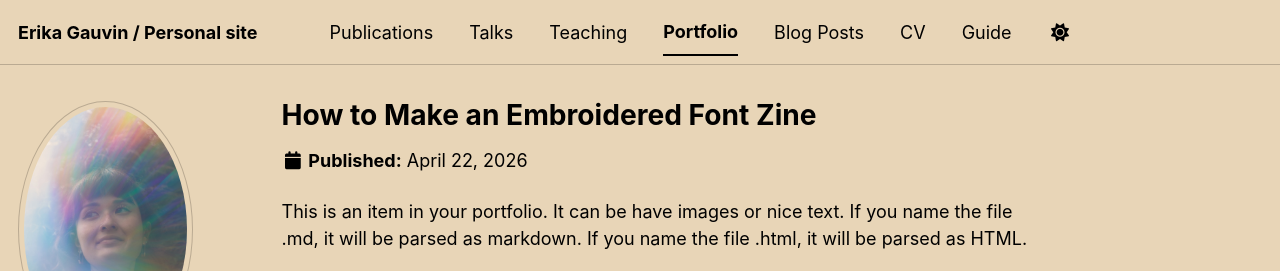
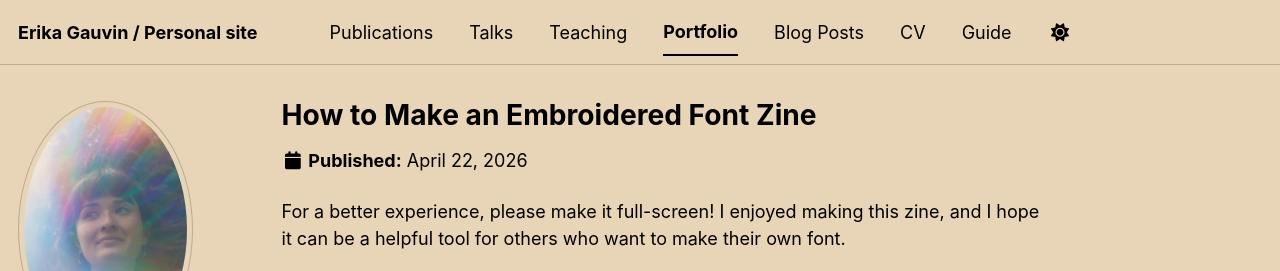
Before and after one commit to ecgauvin/about, a Jekyll site: the page built from _portfolio/portfolio-1.md, in a window 1280 px wide and 1184 px high, cut to the strip 0-271 px from the top of the window. Built offline with Jekyll 4.4.1, drawn with Linux system fonts in a browser that asks for light colours; a script bundle is joined from its source files by our own code; library files that are not in the unit come from our copies.

Commit message:
Update portfolio-1.md

```diff
--- a/_portfolio/portfolio-1.md
+++ b/_portfolio/portfolio-1.md
@@ -1,9 +1,9 @@
 ---
 title: "How to Make an Embroidered Font Zine"
-excerpt: "My little zine of my journey on how to turn my embroidered letters into a font <3<br/><img src='/images/500x300.png'>"
+excerpt: "My little zine of my journey on how to turn my embroidered letters into a font. <3<br/><img src=''>"
 collection: portfolio
 ---
 
-This is an item in your portfolio. It can be have images or nice text. If you name the file .md, it will be parsed as markdown. If you name the file .html, it will be parsed as HTML.
+For a better experience, please make it full-screen! I enjoyed making this zine, and I hope it can be a helpful tool for others who want to make their own font.
 
 <iframe allowfullscreen="allowfullscreen" allow="clipboard-write" scrolling="no" class="fp-iframe" style="border: 1px solid lightgray; width: 100%; height: 400px;" src="https://heyzine.com/flip-book/372df3d438.html"></iframe>
```
